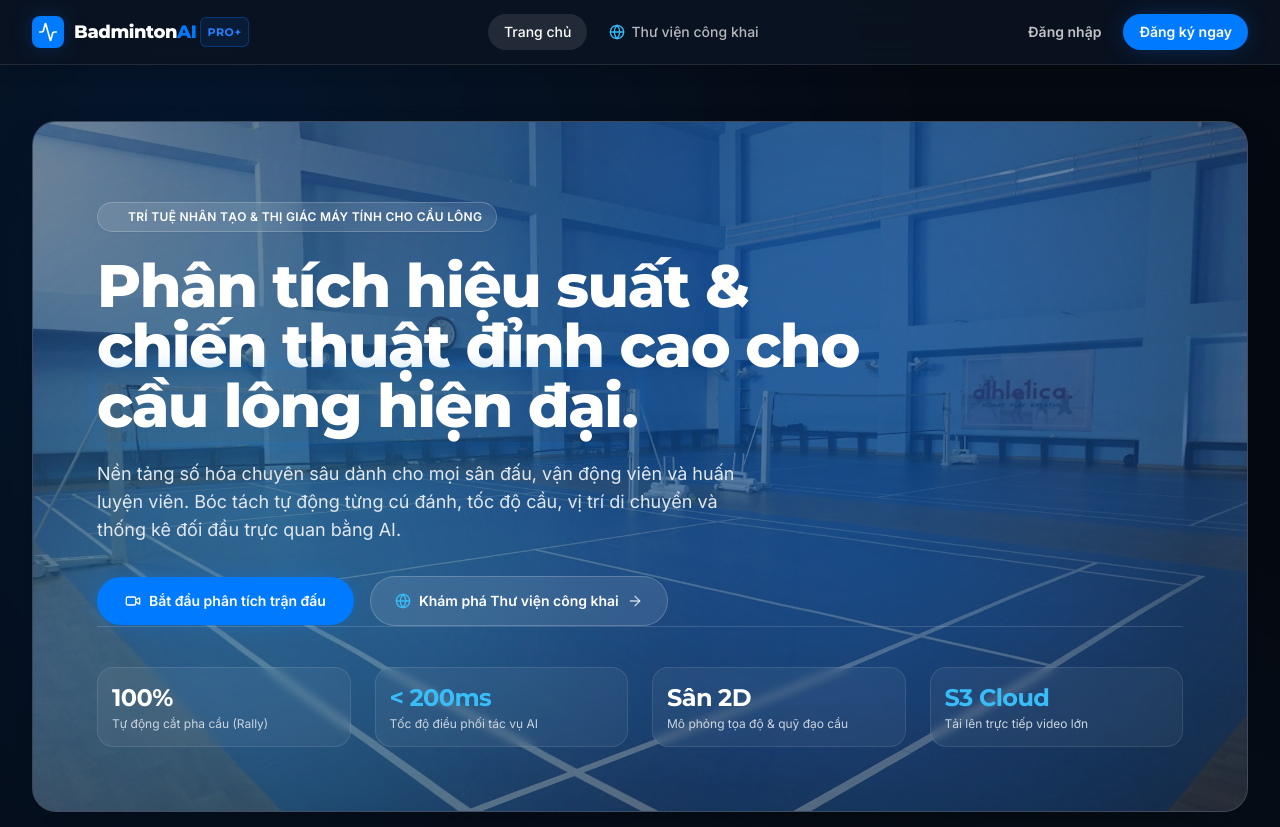
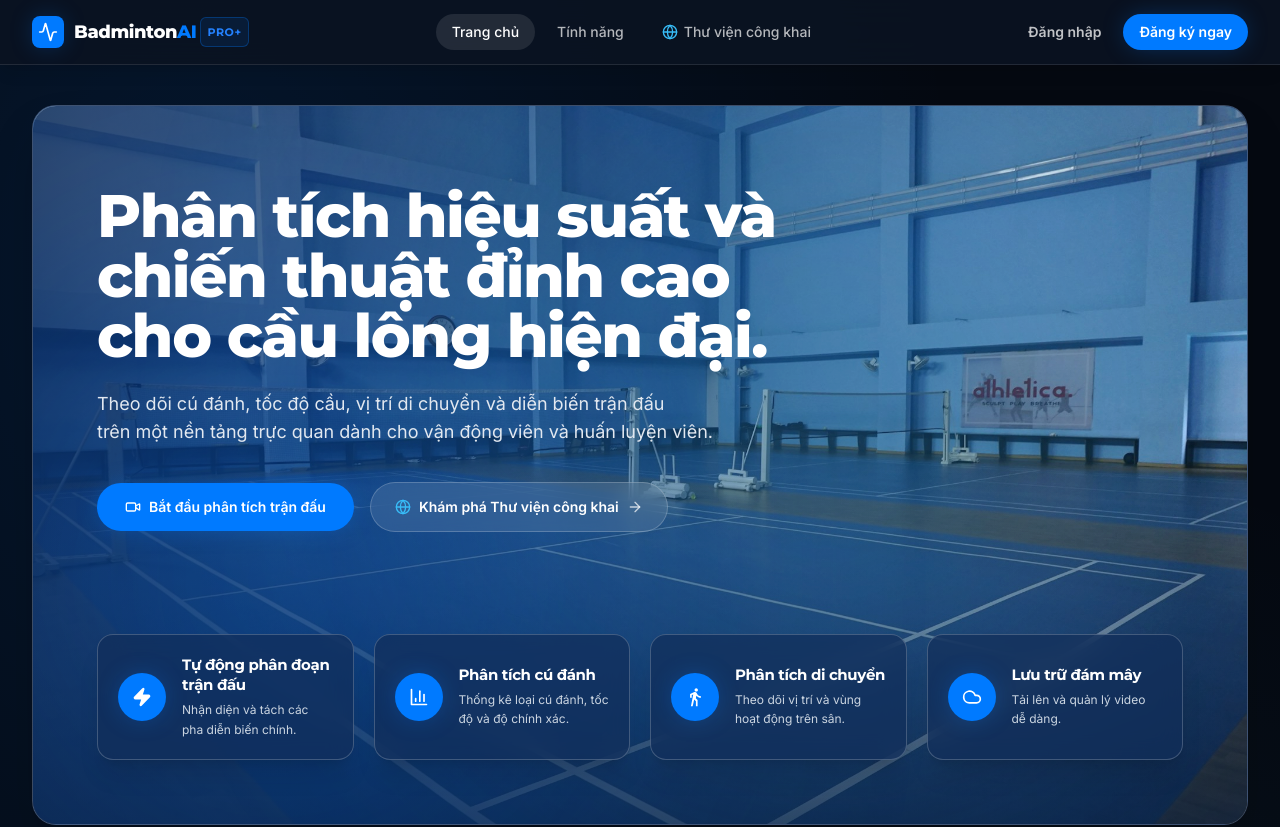
Before and after one commit to chugl3-founder/PBL6, a React (Vite) app in the folder frontend/: page / in a window 1280 px wide. Shown: the top 827 px of the page. Built offline with nearby package versions, Linux system fonts and the light colour scheme; no server answers.

Commit message:
feat(frontend): update home page, navbar and main layout

```diff
--- a/frontend/src/components/layout/MainLayout.tsx
+++ b/frontend/src/components/layout/MainLayout.tsx
@@ -10,7 +10,7 @@ export const MainLayout: React.FC = () => {
   return (
     <div className="flex flex-col min-h-screen">
       <Navbar />
-      <main className={isAuthPage ? "flex-1 w-full" : "flex-1 max-w-7xl w-full mx-auto px-4 sm:px-6 lg:px-8 py-8"}>
+      <main className={isAuthPage ? "flex-1 w-full" : "flex-1 max-w-[1440px] w-full mx-auto px-4 sm:px-6 lg:px-8 py-6"}>
         <Outlet />
       </main>
       <Footer />
--- a/frontend/src/components/layout/Navbar.tsx
+++ b/frontend/src/components/layout/Navbar.tsx
@@ -29,7 +29,7 @@ export const Navbar: React.FC = () => {
 
   return (
     <header className="sticky top-0 z-50 w-full bg-[#0b1322]/90 backdrop-blur-xl border-b border-white/10 shadow-lg transition-all">
-      <div className="max-w-7xl mx-auto px-4 sm:px-6 lg:px-8 h-16 flex items-center justify-between">
+      <div className="max-w-[1440px] mx-auto px-4 sm:px-6 lg:px-8 h-16 flex items-center justify-between">
         {/* Brand Logo - BadPro+ Style */}
         <Link to="/" className="flex items-center space-x-2.5 group">
           <div className="w-8 h-8 rounded-lg bg-brand flex items-center justify-center text-white shadow-glow-blue">
@@ -55,6 +55,13 @@ export const Navbar: React.FC = () => {
           >
             Trang chủ
           </Link>
+
+          <a
+            href="#features"
+            className="px-4 py-2 rounded-full text-sm font-medium text-white/70 hover:text-white hover:bg-white/5 transition-colors"
+          >
+            Tính năng
+          </a>
 
           <Link
             to="/public-matches"
--- a/frontend/src/pages/HomePage.tsx
+++ b/frontend/src/pages/HomePage.tsx
@@ -1,5 +1,5 @@
 import React, { useState, useEffect } from 'react';
-import { Play, Video, ArrowRight, BarChart3, Crosshair, TrendingUp, Globe, Clock, Loader2 } from 'lucide-react';
+import { Play, Video, ArrowRight, BarChart3, Crosshair, TrendingUp, Globe, Clock, Loader2, Zap, Cloud } from 'lucide-react';
 import { Link } from 'react-router-dom';
 import apiClient from '../api/client';
 
@@ -30,39 +30,42 @@ export const HomePage: React.FC = () => {
   };
 
   return (
-    <div className="space-y-20 pb-20 pt-6">
-      {/* 1. HERO SECTION */}
-      <section className="relative min-h-[640px] rounded-3xl overflow-hidden border border-white/20 bg-gradient-to-br from-[#122340] via-[#0f1d35] to-[#0c1626] flex flex-col justify-between p-8 sm:p-14 lg:p-16 shadow-2xl">
+    <div className="space-y-20 pb-20 pt-4">
+      {/* 1. HERO SECTION (TĂNG KÍCH THƯỚC KHUNG, TĂNG ĐỘ SÁNG CHUẨN ẢNH 2) */}
+      <section className="relative min-h-[680px] lg:min-h-[720px] rounded-3xl overflow-hidden border border-white/20 bg-gradient-to-br from-[#123160] via-[#0e274f] to-[#0a1c38] flex flex-col justify-between p-8 sm:p-12 lg:p-16 shadow-2xl">
+        {/* Background Court Image - Sáng rõ nét */}
         <div
-          className="absolute inset-0 bg-cover bg-center opacity-45 mix-blend-screen pointer-events-none brightness-110 contrast-105"
+          className="absolute inset-0 bg-cover bg-center pointer-events-none brightness-110 contrast-105"
           style={{
             backgroundImage: `url('/images/arena-court-blue.jpg')`
           }}
         />
 
-        <div className="absolute -top-32 right-10 w-[750px] h-[750px] bg-brand/30 rounded-full blur-[140px] pointer-events-none" />
-        <div className="absolute -bottom-20 -left-20 w-[600px] h-[600px] bg-sky-400/25 rounded-full blur-[120px] pointer-events-none" />
+        {/* Lớp gradient xanh dịu giữ độ sáng của sân và đảm bảo độ tương phản chữ */}
+        <div className="absolute inset-0 bg-gradient-to-r from-[#0c2652]/85 via-[#0d2a5a]/45 to-transparent pointer-events-none" />
+        <div className="absolute inset-0 bg-gradient-to-t from-[#091f42]/70 via-transparent to-transparent pointer-events-none" />
 
-        <div className="relative z-10 max-w-3xl space-y-6 pt-4">
-          {/* Badge */}
-          <div className="inline-flex items-center space-x-2 px-3.5 py-1.5 rounded-full bg-white/10 backdrop-blur-md border border-white/20 text-white text-xs font-semibold tracking-wide shadow-sm">
-            <span className="w-2 h-2 rounded-full bg-brand animate-ping" />
-            <span>TRÍ TUỆ NHÂN TẠO & THỊ GIÁC MÁY TÍNH CHO CẦU LÔNG</span>
-          </div>
+        {/* Lớp ánh sáng xanh thể thao (Cyan & Royal Blue Glow) */}
+        <div className="absolute -top-24 right-10 w-[750px] h-[750px] bg-sky-400/20 rounded-full blur-[140px] pointer-events-none" />
+        <div className="absolute -bottom-20 -left-20 w-[650px] h-[650px] bg-brand/25 rounded-full blur-[140px] pointer-events-none" />
 
+        {/* Hero Content */}
+        <div className="relative z-10 max-w-4xl space-y-6 pt-4">
           {/* Heading */}
-          <h1 className="font-heading text-4xl sm:text-5xl lg:text-6xl font-extrabold text-white tracking-tight leading-[1.15]">
-            Phân tích hiệu suất & <br />
-            chiến thuật đỉnh cao cho <br />
-            <span className="tech-highlight-line mt-1.5 shadow-glow-blue">cầu lông hiện đại.</span>
+          <h1 className="font-heading text-4xl sm:text-5xl lg:text-[60px] font-extrabold text-white tracking-tight leading-[1.12]">
+            Phân tích hiệu suất và <br />
+            chiến thuật đỉnh cao <br />
+            cho cầu lông hiện đại.
           </h1>
 
+          {/* Subtitle */}
           <p className="text-slate-200 text-base sm:text-lg leading-relaxed max-w-2xl font-normal">
-            Nền tảng số hóa chuyên sâu dành cho mọi sân đấu, vận động viên và huấn luyện viên. Bóc tách tự động từng cú đánh, tốc độ cầu, vị trí di chuyển và thống kê đối đầu trực quan bằng AI.
+            Theo dõi cú đánh, tốc độ cầu, vị trí di chuyển và diễn biến trận đấu <br className="hidden sm:inline" />
+            trên một nền tảng trực quan dành cho vận động viên và huấn luyện viên.
           </p>
 
           {/* CTAs */}
-          <div className="pt-2 flex flex-wrap items-center gap-4">
+          <div className="pt-3 flex flex-wrap items-center gap-4">
             <Link
               to="/my-matches"
               className="rounded-full bg-brand hover:bg-brand-hover text-white font-semibold px-7 py-3.5 text-sm shadow-glow-blue transition-all duration-200 flex items-center gap-2"
@@ -81,29 +84,74 @@ export const HomePage: React.FC = () => {
           </div>
         </div>
 
-        {/* Hero Bottom Telemetry Strip */}
-        <div className="relative z-10 pt-10 border-t border-white/15 grid grid-cols-2 sm:grid-cols-4 gap-6 text-sm">
-          <div className="bg-white/5 backdrop-blur-sm p-3.5 rounded-2xl border border-white/10">
-            <div className="font-heading text-2xl font-bold text-white tracking-tight">100%</div>
-            <div className="text-slate-300 text-xs mt-0.5">Tự động cắt pha cầu (Rally)</div>
+        {/* Hero Bottom 4 Feature Cards (Rộng rãi, sáng khối kính xanh) */}
+        <div className="relative z-10 pt-12 grid grid-cols-1 sm:grid-cols-2 xl:grid-cols-4 gap-4 sm:gap-5">
+          {/* Card 1: Tự động phân đoạn trận đấu */}
+          <div className="bg-[#122e5a]/70 backdrop-blur-md p-4 sm:p-5 rounded-2xl border border-white/20 flex items-center gap-4 shadow-xl hover:border-sky-400/50 hover:bg-[#16376b]/80 transition-all">
+            <div className="w-12 h-12 rounded-full bg-[#007aff] flex items-center justify-center text-white shrink-0 shadow-glow-blue">
+              <Zap className="w-5 h-5 fill-white" />
+            </div>
+            <div>
+              <h3 className="font-bold text-white text-sm sm:text-[15px] leading-snug">
+                Tự động phân đoạn trận đấu
+              </h3>
+              <p className="text-slate-300 text-xs leading-relaxed mt-1">
+                Nhận diện và tách các pha diễn biến chính.
+              </p>
+            </div>
           </div>
-          <div className="bg-white/5 backdrop-blur-sm p-3.5 rounded-2xl border border-white/10">
-            <div className="font-heading text-2xl font-bold text-sky-400 tracking-tight">&lt; 200ms</div>
-            <div className="text-slate-300 text-xs mt-0.5">Tốc độ điều phối tác vụ AI</div>
+
+          {/* Card 2: Phân tích cú đánh */}
+          <div className="bg-[#122e5a]/70 backdrop-blur-md p-4 sm:p-5 rounded-2xl border border-white/20 flex items-center gap-4 shadow-xl hover:border-sky-400/50 hover:bg-[#16376b]/80 transition-all">
+            <div className="w-12 h-12 rounded-full bg-[#007aff] flex items-center justify-center text-white shrink-0 shadow-glow-blue">
+              <BarChart3 className="w-5 h-5 text-white" />
+            </div>
+            <div>
+              <h3 className="font-bold text-white text-sm sm:text-[15px] leading-snug">
+                Phân tích cú đánh
+              </h3>
+              <p className="text-slate-300 text-xs leading-relaxed mt-1">
+                Thống kê loại cú đánh, tốc độ và độ chính xác.
+              </p>
+            </div>
           </div>
-          <div className="bg-white/5 backdrop-blur-sm p-3.5 rounded-2xl border border-white/10">
-            <div className="font-heading text-2xl font-bold text-white tracking-tight">Sân 2D</div>
-            <div className="text-slate-300 text-xs mt-0.5">Mô phỏng tọa độ & quỹ đạo cầu</div>
+
+          {/* Card 3: Phân tích di chuyển */}
+          <div className="bg-[#122e5a]/70 backdrop-blur-md p-4 sm:p-5 rounded-2xl border border-white/20 flex items-center gap-4 shadow-xl hover:border-sky-400/50 hover:bg-[#16376b]/80 transition-all">
+            <div className="w-12 h-12 rounded-full bg-[#007aff] flex items-center justify-center text-white shrink-0 shadow-glow-blue">
+              <svg className="w-5 h-5 text-white fill-current" viewBox="0 0 24 24">
+                <path d="M13.49 5.48c1.1 0 2-.9 2-2s-.9-2-2-2-2 .9-2 2 .9 2 2 2zm-3.6 3.48L7.1 22.95h2.12l1.79-7.98 2.1 1.99v6h2v-7.5l-2.09-1.99.59-3.01c1.29 1.54 3.29 2.54 5.49 2.54v-2c-1.9 0-3.51-.99-4.3-2.4l-1-1.6c-.39-.6-.99-1-1.7-1-.3 0-.5.1-.8.1L6.1 8.28V13h2V9.67l1.79-.71z" />
+              </svg>
+            </div>
+            <div>
+              <h3 className="font-bold text-white text-sm sm:text-[15px] leading-snug">
+                Phân tích di chuyển
+              </h3>
+              <p className="text-slate-300 text-xs leading-relaxed mt-1">
+                Theo dõi vị trí và vùng hoạt động trên sân.
+              </p>
+            </div>
           </div>
-          <div className="bg-white/5 backdrop-blur-sm p-3.5 rounded-2xl border border-white/10">
-            <div className="font-heading text-2xl font-bold text-sky-400 tracking-tight">S3 Cloud</div>
-            <div className="text-slate-300 text-xs mt-0.5">Tải lên trực tiếp video lớn</div>
+
+          {/* Card 4: Lưu trữ đám mây */}
+          <div className="bg-[#122e5a]/70 backdrop-blur-md p-4 sm:p-5 rounded-2xl border border-white/20 flex items-center gap-4 shadow-xl hover:border-sky-400/50 hover:bg-[#16376b]/80 transition-all">
+            <div className="w-12 h-12 rounded-full bg-[#007aff] flex items-center justify-center text-white shrink-0 shadow-glow-blue">
+              <Cloud className="w-5 h-5 text-white" />
+            </div>
+            <div>
+              <h3 className="font-bold text-white text-sm sm:text-[15px] leading-snug">
+                Lưu trữ đám mây
+              </h3>
+              <p className="text-slate-300 text-xs leading-relaxed mt-1">
+                Tải lên và quản lý video dễ dàng.
+              </p>
+            </div>
           </div>
         </div>
       </section>
 
-      {/* 2. FEATURE SPOTLIGHT */}
-      <section className="space-y-8">
+      {/* 2. FEATURE SPOTLIGHT (GIỮ NGUYÊN) */}
+      <section id="features" className="space-y-8">
         <div className="text-center max-w-2xl mx-auto space-y-2">
           <h2 className="font-heading text-2xl sm:text-3xl font-bold text-white tracking-tight">
             Công Cụ Chuyên Sâu Cho Vận Động Viên & Huấn Luyện Viên
@@ -176,7 +224,7 @@ export const HomePage: React.FC = () => {
         </div>
       </section>
 
-      {/* 3. TRẬN ĐẤU TIÊU BIỂU (FEATURED PUBLIC MATCHES PREVIEW) */}
+      {/* 3. TRẬN ĐẤU TIÊU BIỂU (GIỮ NGUYÊN) */}
       <section className="space-y-6 pt-4">
         <div className="flex flex-col sm:flex-row sm:items-center justify-between gap-4">
           <div>
```
